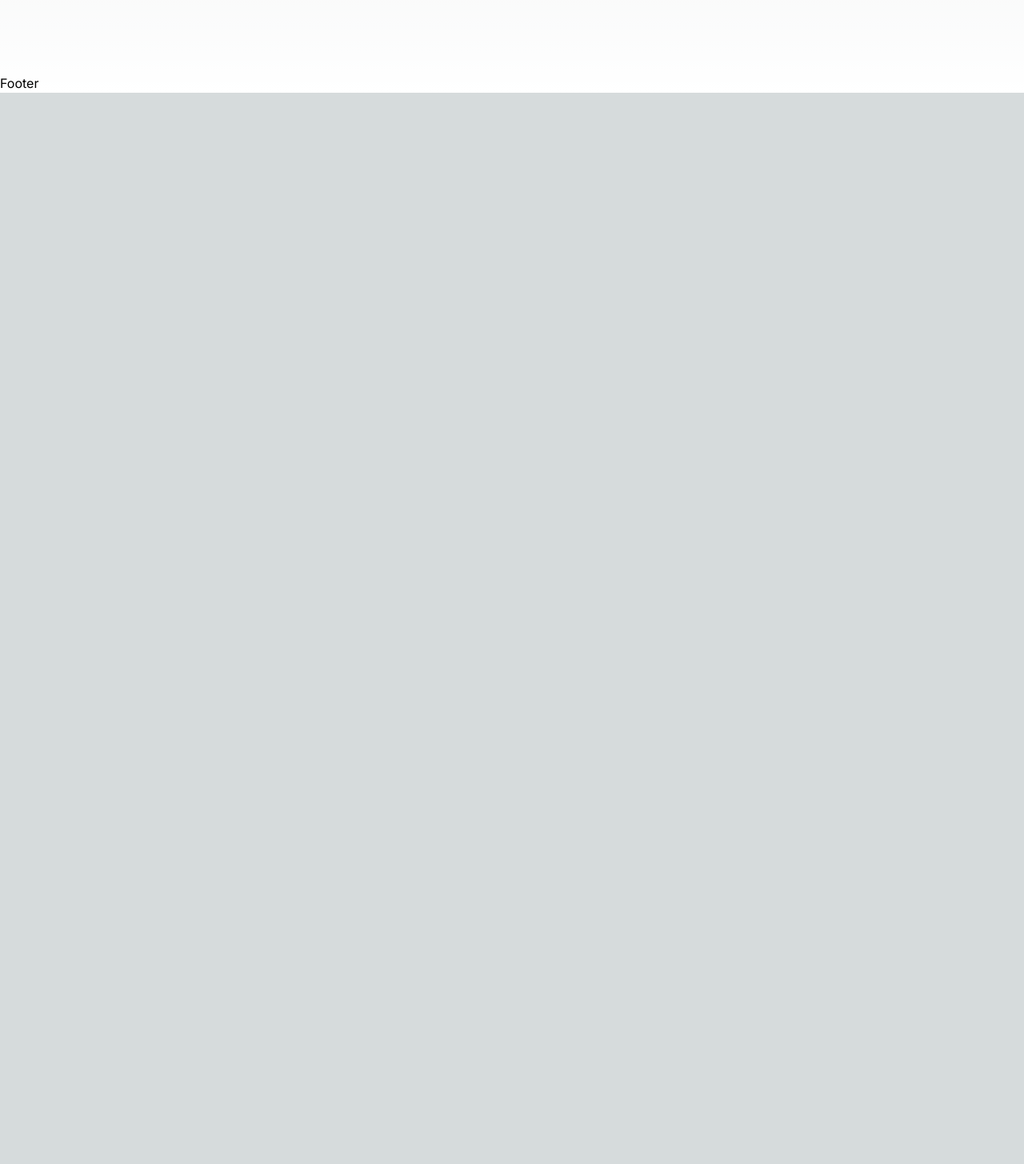
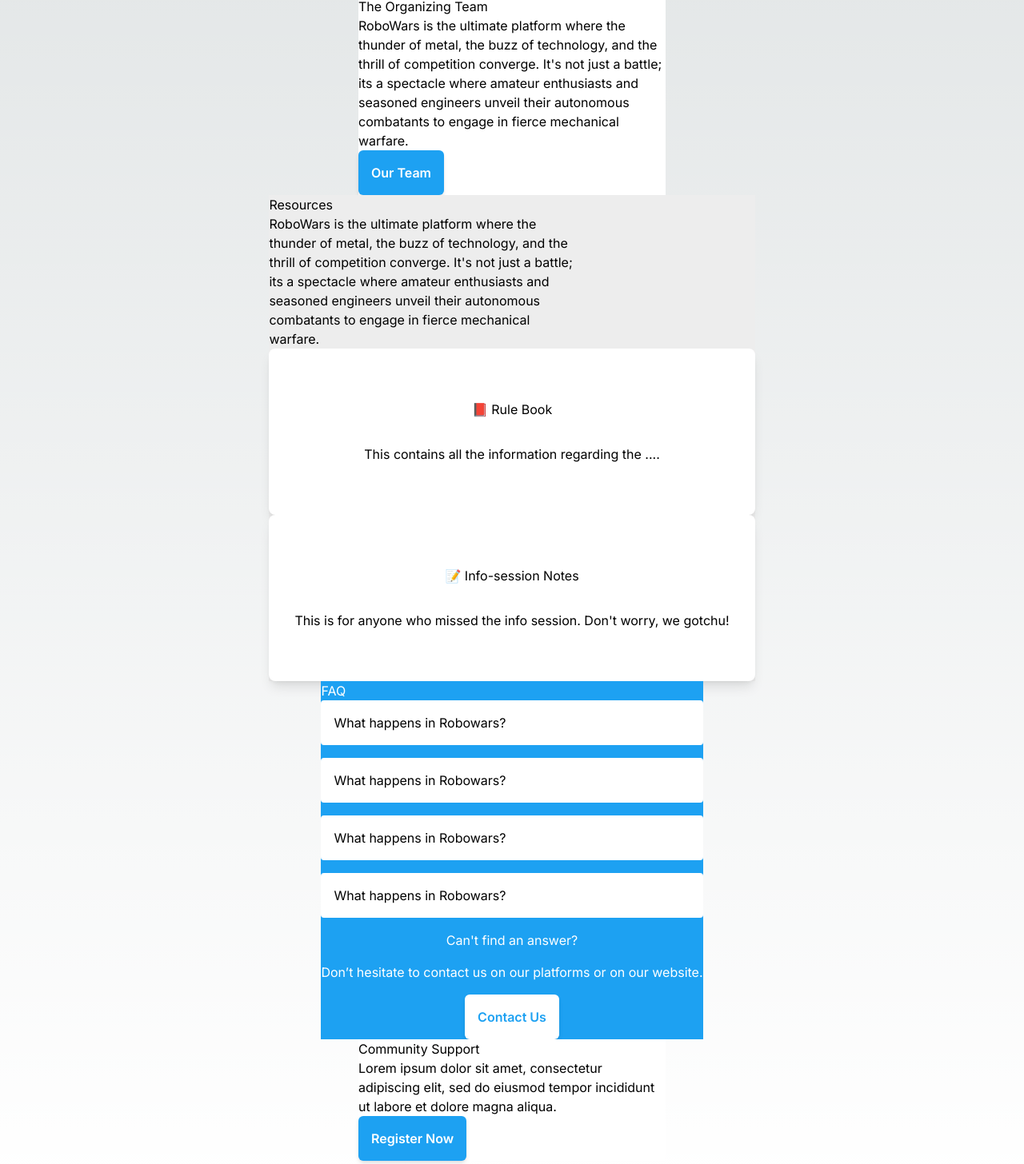
Before and after one commit to ieeeconcordia/robowars, a Next.js app: page /competitions in a window 1280 px wide. Shown: the part 815-2271 px from the top of the page at 80% size. Before the commit the page ends 931 px from the top, so only its background shows below. Built offline with nearby package versions, Linux system fonts and the light colour scheme.

Commit message:
Refactor Competitions page layout and styles

```diff
--- a/src/app/competitions/page.tsx
+++ b/src/app/competitions/page.tsx
@@ -1,7 +1,104 @@
+import Link from "next/link";
+
 export default function Competitions() {
   return (
-    <main className="flex min-h-screen flex-col items-center justify-between p-24">
-      Competitions
+    <main className="flex min-h-screen flex-col items-center justify-between">
+      <div className="mobile-section h-[calc(100vh-6rem)] bg-landing-grey text-white">
+        <div>
+          <h1 className="mobile-landing-header">Competitions</h1>
+        </div>
+
+        <p className="mobile-p max-w-sm font-inter"></p>
+        <p className="mobile-p"></p>
+      </div>
+
+      {/* Team section */}
+      <div className="mobile-section text-black bg-white">
+        <h1 className="mobile-h2 ">The Organizing Team</h1>
+        <p className="mobile-p max-w-sm font-inter">
+          RoboWars is the ultimate platform where the thunder of metal, the buzz
+          of technology, and the thrill of competition converge. It's not just a
+          battle; its a spectacle where amateur enthusiasts and seasoned
+          engineers unveil their autonomous combatants to engage in fierce
+          mechanical warfare.
+        </p>
+        <button className="btn-primary bg-primary text-white">Our Team</button>
+      </div>
+
+      {/* Resources */}
+      <div className="mobile-section text-black bg-light-grey">
+        <h1 className="mobile-h2 ">Resources</h1>
+        <p className="mobile-p max-w-sm font-inter">
+          RoboWars is the ultimate platform where the thunder of metal, the buzz
+          of technology, and the thrill of competition converge. It's not just a
+          battle; its a spectacle where amateur enthusiasts and seasoned
+          engineers unveil their autonomous combatants to engage in fierce
+          mechanical warfare.
+        </p>
+
+        <Link
+          className="flex flex-col items-center justify-center gap-8 px-8 py-16 bg-white text-black shadow-lg rounded-lg overflow-hidden"
+          href={"#"}
+        >
+          <h3 className="mobile-h3">📕 Rule Book</h3>
+
+          <p className="mobile-p font-inter">
+            This contains all the information regarding the ....
+          </p>
+        </Link>
+
+        <Link
+          className="flex flex-col items-center justify-center gap-8 px-8 py-16 bg-white text-black shadow-lg rounded-lg overflow-hidden"
+          href={"#"}
+        >
+          <h3 className="mobile-h3">📝 Info-session Notes</h3>
+
+          <p className="mobile-p font-inter">
+            This is for anyone who missed the info session. Don't worry, we
+            gotchu!
+          </p>
+        </Link>
+      </div>
+
+      {/* FAQ Section */}
+      <div className="mobile-section text-white bg-primary">
+        <h1 className="mobile-h2">FAQ</h1>
+        <div className="w-full flex flex-col gap-4">
+          <div className="w-full px-4 py-4 mobile-p text-black bg-white rounded text-left">
+            <p className="">What happens in Robowars?</p>
+          </div>
+          <div className="w-full px-4 py-4 mobile-p text-black bg-white rounded text-left">
+            <p className="">What happens in Robowars?</p>
+          </div>
+          <div className="w-full px-4 py-4 mobile-p text-black bg-white rounded text-left">
+            <p className="">What happens in Robowars?</p>
+          </div>
+          <div className="w-full px-4 py-4 mobile-p text-black bg-white rounded text-left">
+            <p className="">What happens in Robowars?</p>
+          </div>
+        </div>
+
+        <div className="flex flex-col gap-4 mt-4 justify-center items-center">
+          <h2 className="mobile-h3">Can't find an answer?</h2>
+          <p className="mobile-p">
+            Don’t hesitate to contact us on our platforms or on our website.
+          </p>
+          <button className="btn-primary w-fit bg-white text-primary">
+            Contact Us
+          </button>
+        </div>
+      </div>
+
+      <div className="mobile-section text-black bg-white">
+        <h1 className="mobile-h2 ">Community Support</h1>
+        <p className="mobile-p max-w-sm font-inter">
+          Lorem ipsum dolor sit amet, consectetur adipiscing elit, sed do
+          eiusmod tempor incididunt ut labore et dolore magna aliqua.
+        </p>
+        <button className="btn-primary bg-primary text-white">
+          Register Now
+        </button>
+      </div>
     </main>
-  )
+  );
 }
--- a/src/app/globals.css
+++ b/src/app/globals.css
@@ -39,7 +39,6 @@ body {
 
 @media (max-width: 640px) {
   .mobile-h2 {
-    color: black;
     text-align: center;
     font-family: "Roboto", sans-serif;
     font-size: 32px;
```
